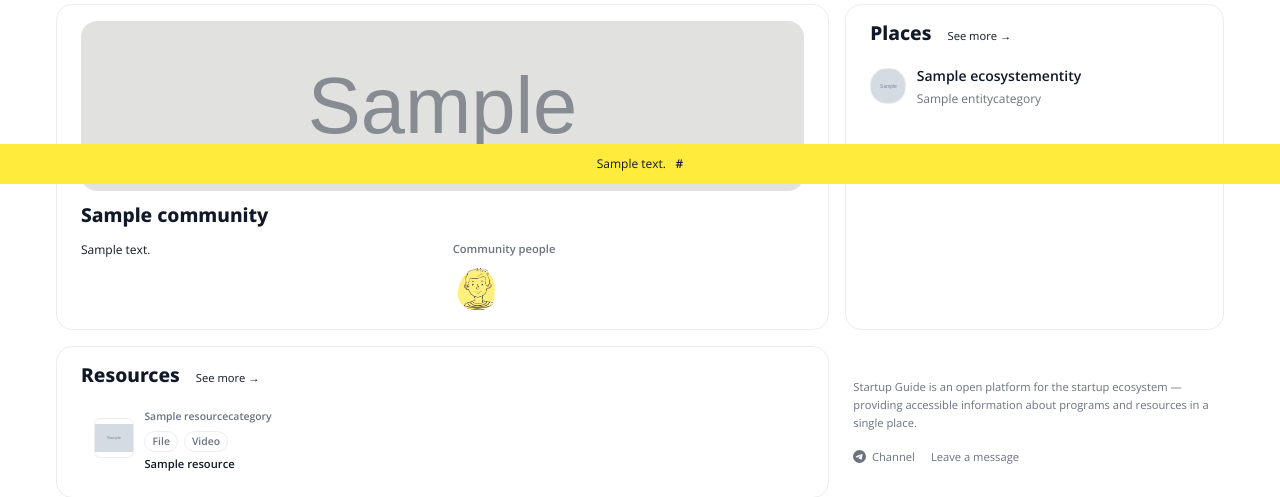
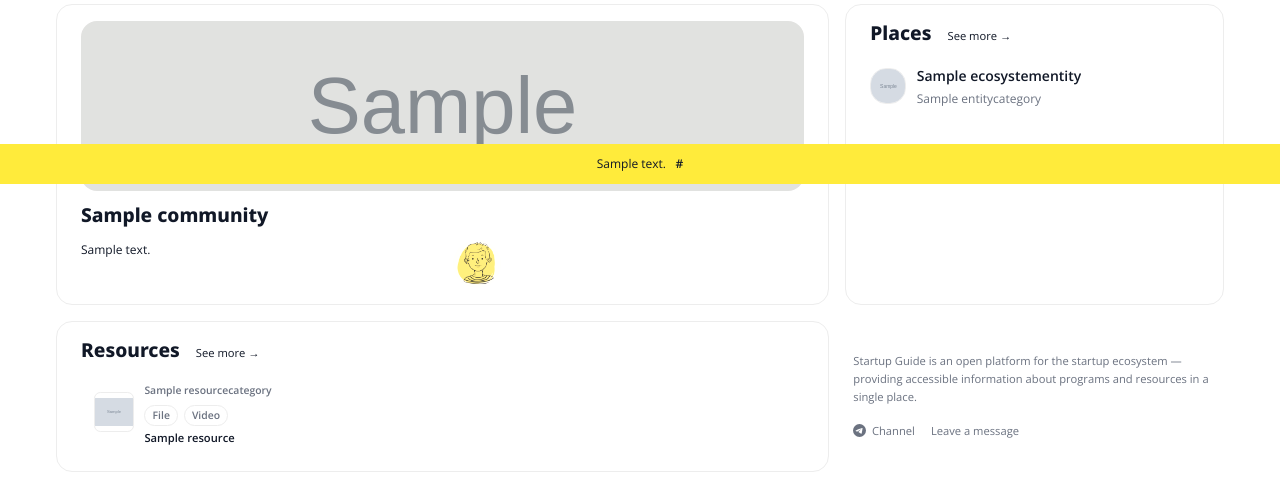
Before and after one commit to bunyodkh/startupguide, a Django app: page /en/ in a window 1280 px wide. Shown: the part 616-1113 px from the top of the page. After the commit the page ends 1088 px from the top, so only its background shows below. Run offline with Django 5.2, Linux system fonts and the light colour scheme; tables that the repository leaves empty hold one stand-in row (values such as "Sample post"); grey boxes marked "Sample" are stand-in pictures.

Commit message:
community block update2

```diff
--- a/templates/index.html
+++ b/templates/index.html
@@ -130,7 +130,6 @@
                 {% endif %}
                 {% if featured_community.coordinators.exists %}
                 <div class="community-body-col">
-                    <p class="community-body-label">{% trans "Community people" %}</p>
                     <div class="community-avatars">
                         {% for person in featured_community.coordinators.all|slice:":8" %}
                         <a href="{{ person.get_absolute_url }}" class="community-avatar-link" title="{{ person.get_full_name }}">
```
